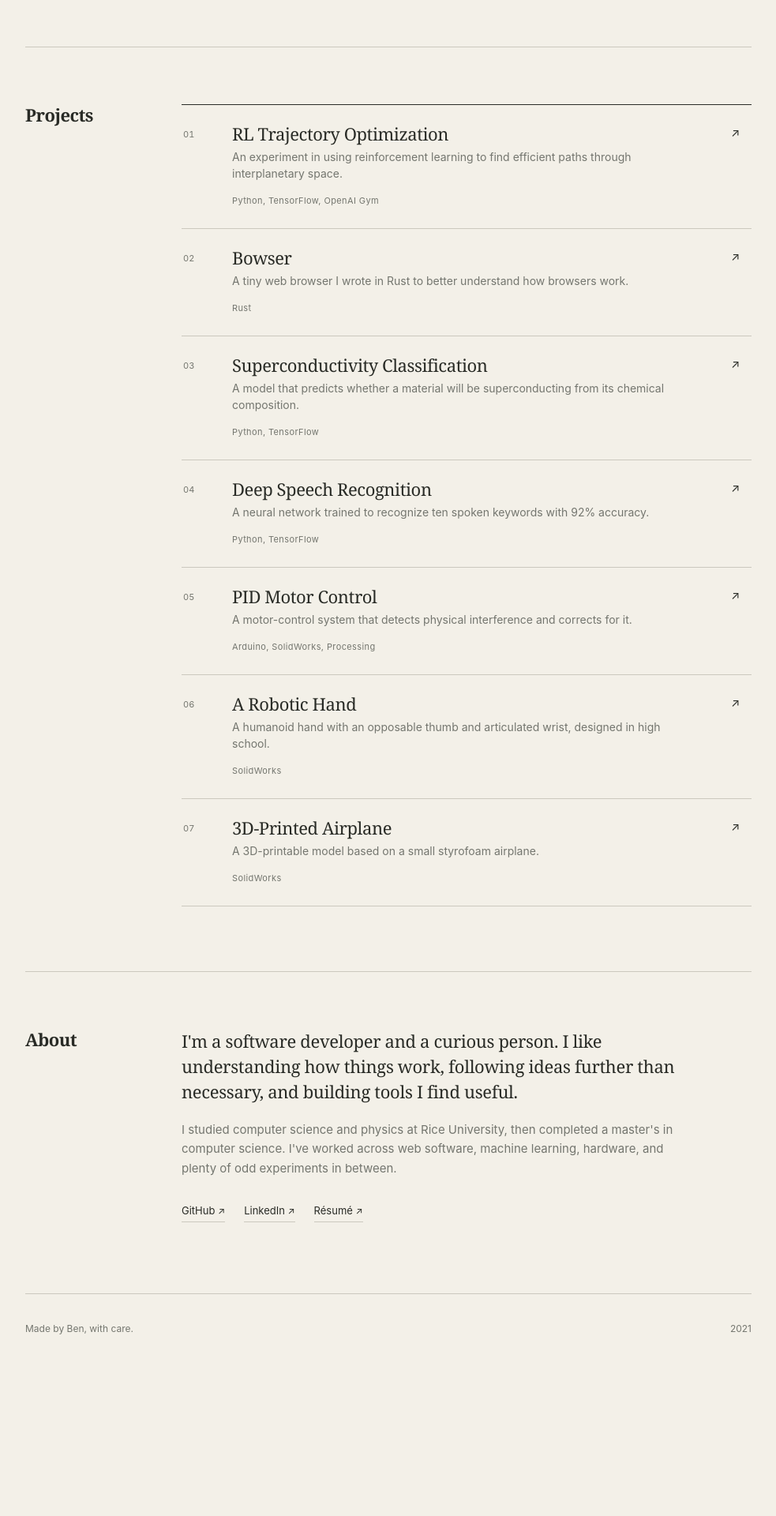
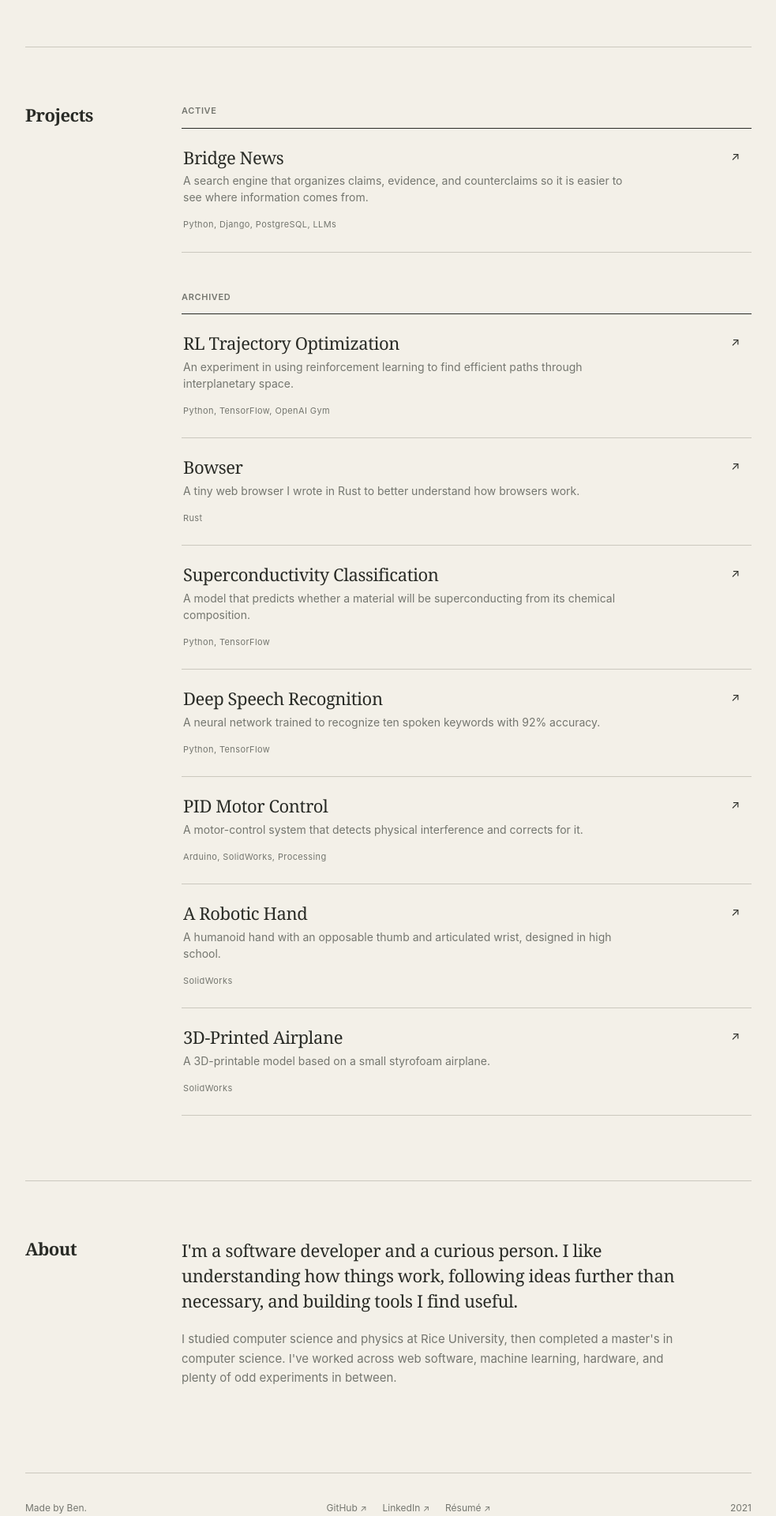
Before and after one commit to byronbenharris/portfolio, a Next.js app: page / in a window 1280 px wide. Shown: the part 720-2640 px from the top of the page at 79% size, without its empty margins (148-1131 px from the left). Before the commit the page ends 2446 px from the top, so only its background shows below. Built offline with nearby package versions, Linux system fonts and the light colour scheme.

Commit message:
organize active and archived projects

```diff
--- a/pages/index.js
+++ b/pages/index.js
@@ -6,6 +6,13 @@ import styles from '@styles/home.module.css'
 import { getSortedBlogData } from '@lib/blog'
 
 const projects = [
+  {
+    title: 'Bridge News',
+    description: 'A search engine that organizes claims, evidence, and counterclaims so it is easier to see where information comes from.',
+    tools: 'Python, Django, PostgreSQL, LLMs',
+    href: 'https://brdg.news',
+    current: true
+  },
   {
     title: 'RL Trajectory Optimization',
     description: 'An experiment in using reinforcement learning to find efficient paths through interplanetary space.',
@@ -58,6 +65,31 @@ function Arrow() {
   return <span className={styles.arrow} aria-hidden="true">↗</span>
 }
 
+function ProjectList({ items }) {
+  return (
+    <div className={styles.projects}>
+      {items.map((project) => {
+        const content = (
+          <>
+            <div className={styles.projectCopy}>
+              <h3>{project.title}</h3>
+              <p>{project.description}</p>
+              <small>{project.tools}</small>
+            </div>
+            {project.href && <Arrow />}
+          </>
+        )
+
+        return project.href ? (
+          <a className={styles.project} href={project.href} target="_blank" rel="noreferrer" key={project.title}>{content}</a>
+        ) : (
+          <div className={styles.project} key={project.title}>{content}</div>
+        )
+      })}
+    </div>
+  )
+}
+
 export default function Home({ allBlogData }) {
   return (
     <div className={styles.page}>
@@ -103,26 +135,15 @@ export default function Home({ allBlogData }) {
             <h2>Projects</h2>
           </div>
 
-          <div className={styles.projects}>
-            {projects.map((project, index) => {
-              const content = (
-                <>
-                <span className={styles.projectNumber}>{String(index + 1).padStart(2, '0')}</span>
-                <div className={styles.projectCopy}>
-                  <h3>{project.title}</h3>
-                  <p>{project.description}</p>
-                  <small>{project.tools}</small>
-                </div>
-                {project.href && <Arrow />}
-                </>
-              )
-
-              return project.href ? (
-                <a className={styles.project} href={project.href} target="_blank" rel="noreferrer" key={project.title}>{content}</a>
-              ) : (
-                <div className={styles.project} key={project.title}>{content}</div>
-              )
-            })}
+          <div className={styles.projectGroups}>
+            <div className={styles.projectGroup}>
+              <p className={styles.projectGroupLabel}>Active</p>
+              <ProjectList items={projects.filter((project) => project.current)} />
+            </div>
+            <div className={styles.projectGroup}>
+              <p className={styles.projectGroupLabel}>Archived</p>
+              <ProjectList items={projects.filter((project) => !project.current)} />
+            </div>
           </div>
         </section>
 
@@ -134,17 +155,17 @@ export default function Home({ allBlogData }) {
           <div className={styles.aboutCopy}>
             <p className={styles.aboutLead}>I&apos;m a software developer and a curious person. I like understanding how things work, following ideas further than necessary, and building tools I find useful.</p>
             <p>I studied computer science and physics at Rice University, then completed a master&apos;s in computer science. I&apos;ve worked across web software, machine learning, hardware, and plenty of odd experiments in between.</p>
-            <div className={styles.aboutLinks}>
-              <a href="https://github.com/byronbenharris" target="_blank" rel="noreferrer">GitHub <Arrow /></a>
-              <a href="https://linkedin.com/in/byronbenharris" target="_blank" rel="noreferrer">LinkedIn <Arrow /></a>
-              <a href="/resume.pdf" target="_blank" rel="noreferrer">Résumé <Arrow /></a>
-            </div>
           </div>
         </section>
       </main>
 
       <footer className={styles.footer}>
-        <p>Made by Ben, with care.</p>
+        <p>Made by Ben.</p>
+        <div className={styles.footerLinks}>
+          <a href="https://github.com/byronbenharris" target="_blank" rel="noreferrer">GitHub <Arrow /></a>
+          <a href="https://linkedin.com/in/byronbenharris" target="_blank" rel="noreferrer">LinkedIn <Arrow /></a>
+          <a href="/resume.pdf" target="_blank" rel="noreferrer">Résumé <Arrow /></a>
+        </div>
         <p>{new globalThis.Date().getFullYear()}</p>
       </footer>
     </div>
--- a/styles/home.module.css
+++ b/styles/home.module.css
@@ -140,6 +140,19 @@
 
 .note time { white-space: nowrap; }
 
+.projectGroup + .projectGroup {
+  margin-top: 48px;
+}
+
+.projectGroupLabel {
+  margin: 0 0 12px;
+  color: var(--muted);
+  font-size: 11px;
+  font-weight: 600;
+  letter-spacing: .06em;
+  text-transform: uppercase;
+}
+
 .projects {
   border-top: 1px solid var(--ink);
 }
@@ -148,7 +161,7 @@
   min-height: 132px;
   padding: 23px 2px;
   display: grid;
-  grid-template-columns: 42px 1fr 24px;
+  grid-template-columns: 1fr 24px;
   gap: 20px;
   border-bottom: 1px solid var(--line);
   color: var(--ink);
@@ -159,13 +172,6 @@
   padding-left: 14px;
   padding-right: 14px;
   color: var(--accent);
-}
-
-.projectNumber {
-  padding-top: 6px;
-  color: var(--muted);
-  font-size: 11px;
-  font-variant-numeric: tabular-nums;
 }
 
 .projectCopy h3 {
@@ -224,22 +230,18 @@ a:hover .arrow { transform: translate(2px, -2px); }
   letter-spacing: -.015em;
 }
 
-.aboutLinks {
-  margin-top: 30px;
+.footerLinks {
   display: flex;
   flex-wrap: wrap;
-  gap: 24px;
+  gap: 20px;
 }
 
-.aboutLinks a {
-  padding-bottom: 3px;
-  border-bottom: 1px solid var(--line);
-  color: var(--ink);
-  font-size: 13px;
+.footerLinks a {
+  color: var(--muted);
+  font-size: 12px;
 }
 
-.aboutLinks a:hover {
-  border-color: var(--accent);
+.footerLinks a:hover {
   color: var(--accent);
 }
 
@@ -266,11 +268,12 @@ a:hover .arrow { transform: translate(2px, -2px); }
   .intro h1 { font-size: clamp(37px, 10vw, 48px); }
   .introNote { margin-top: 25px; }
   .section { padding: 58px 0 68px; grid-template-columns: 1fr; gap: 28px; }
+  .projectGroup + .projectGroup { margin-top: 38px; }
   .sectionLabel { display: flex; justify-content: space-between; align-items: baseline; gap: 20px; }
   .sectionLabel h2 { font-size: 22px; }
   .note { min-height: 80px; }
   .note h3, .projectCopy h3 { font-size: 21px; }
-  .project { grid-template-columns: 30px 1fr 18px; gap: 12px; }
+  .project { grid-template-columns: 1fr 18px; gap: 12px; }
   .aboutCopy .aboutLead { font-size: 21px; }
   .footer { min-height: 82px; }
 }
```
